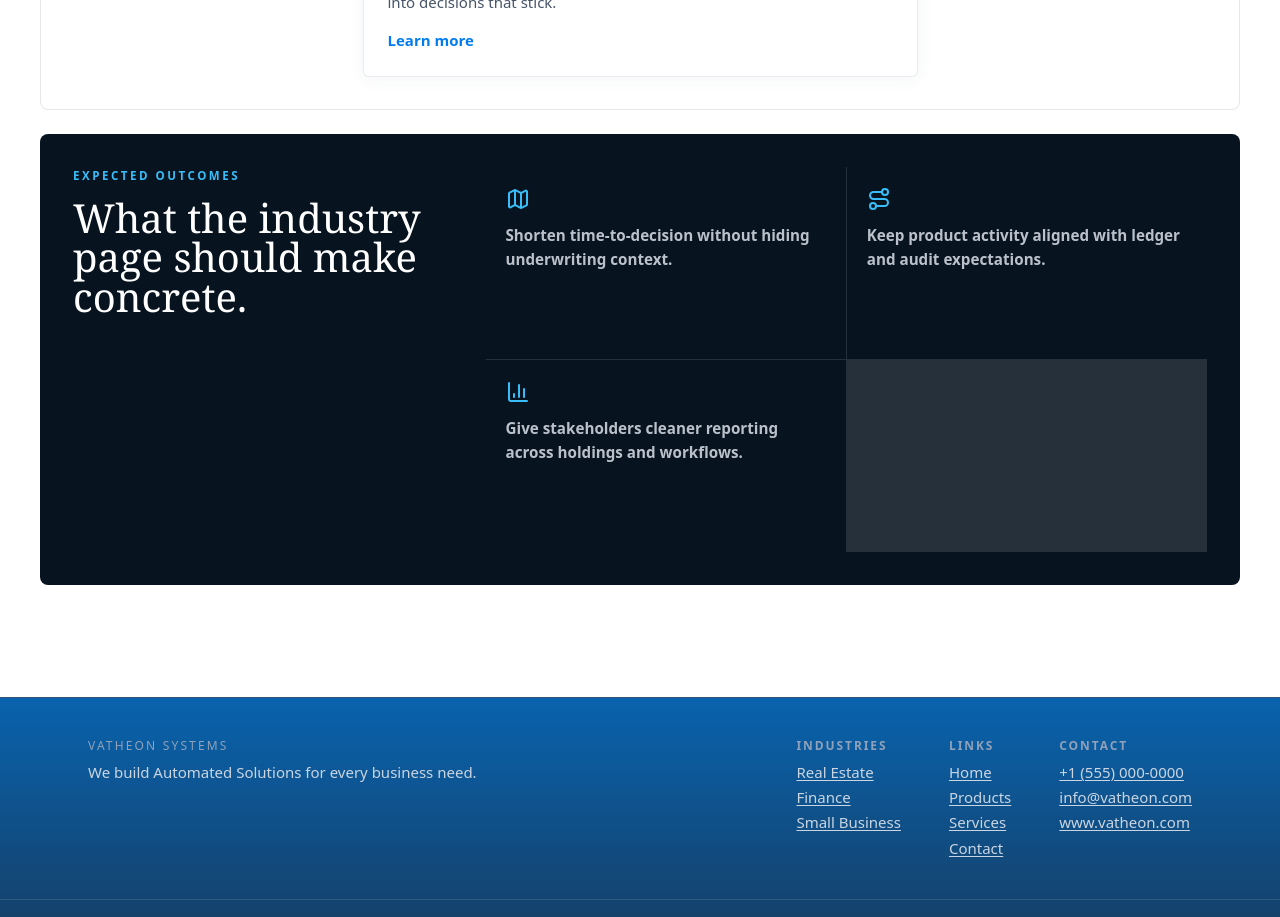
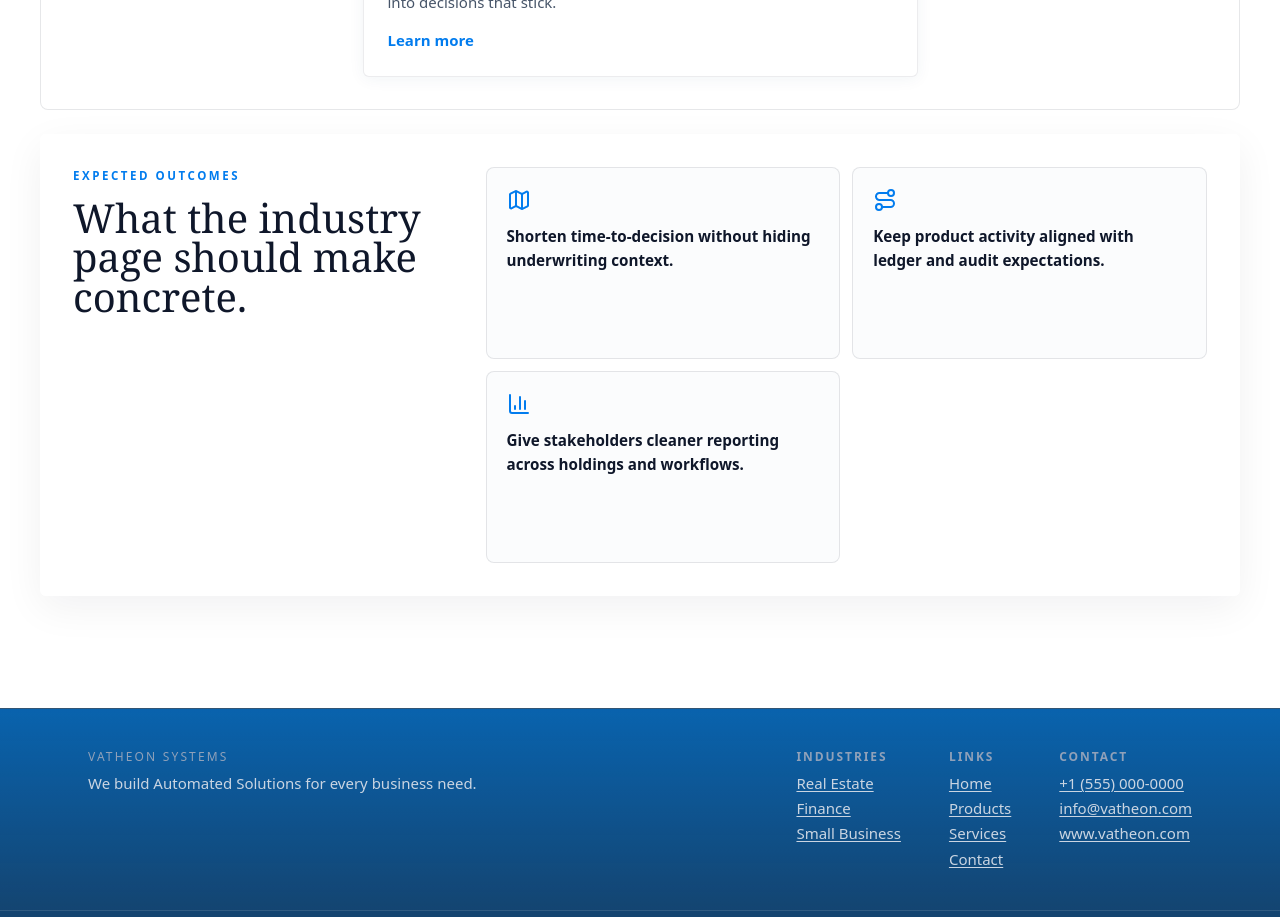
Before and after one commit to DavidMajomi/company-site, a Next.js app in the folder company/: page /industries/finance in a window 1280 px wide. Shown: the part 2200-3117 px from the top of the page. Built offline with nearby package versions, Linux system fonts and the light colour scheme.

Commit message:
Refactor: Simplify styles in IndustryWorkflowPage by enhancing layout for better design consistency.

```diff
--- a/company/app/components/IndustryWorkflowPage.module.css
+++ b/company/app/components/IndustryWorkflowPage.module.css
@@ -16,8 +16,7 @@
 .hero,
 .workflowSection,
 .problemSection,
-.offeringsSection,
-.outcomesSection {
+.offeringsSection {
   overflow: hidden;
   border: 1px solid var(--industry-border);
   border-radius: 8px;
@@ -172,31 +171,25 @@
 .outcomesSection {
   display: grid;
   gap: 1.5rem;
-  background: var(--industry-dark);
-}
-
-.outcomesSection .eyebrow,
-.outcomeGrid svg {
-  color: var(--industry-sky);
-}
-
-.outcomesSection h2 {
-  color: white;
+  overflow: hidden;
 }
 
 .outcomeGrid {
-  background: rgb(255 255 255 / 0.12);
+  background: transparent;
+  gap: 0.75rem;
 }
 
 .outcomeGrid article {
   min-height: 12rem;
+  border: 1px solid var(--industry-border);
+  border-radius: 8px;
   padding: 1.25rem;
-  background: var(--industry-dark);
+  background: var(--industry-panel);
 }
 
 .outcomeGrid p {
-  color: rgb(226 232 240 / 0.82);
-  font-weight: 650;
+  color: var(--industry-text);
+  font-weight: 750;
 }
 
 @media (width >= 56rem) {
@@ -231,8 +224,7 @@
   .hero,
   .workflowSection,
   .problemSection,
-  .offeringsSection,
-  .outcomesSection {
+  .offeringsSection {
     border-radius: 6px;
   }
 
--- a/company/app/components/IndustryWorkflowPage.tsx
+++ b/company/app/components/IndustryWorkflowPage.tsx
@@ -139,7 +139,7 @@ export function IndustryWorkflowPage({ industry }: IndustryWorkflowPageProps) {
       </section>
 
       <section
-        className={styles.outcomesSection}
+        className={`${styles.outcomesSection} cta-card`}
         aria-labelledby="outcomes-heading"
       >
         <div>
```
